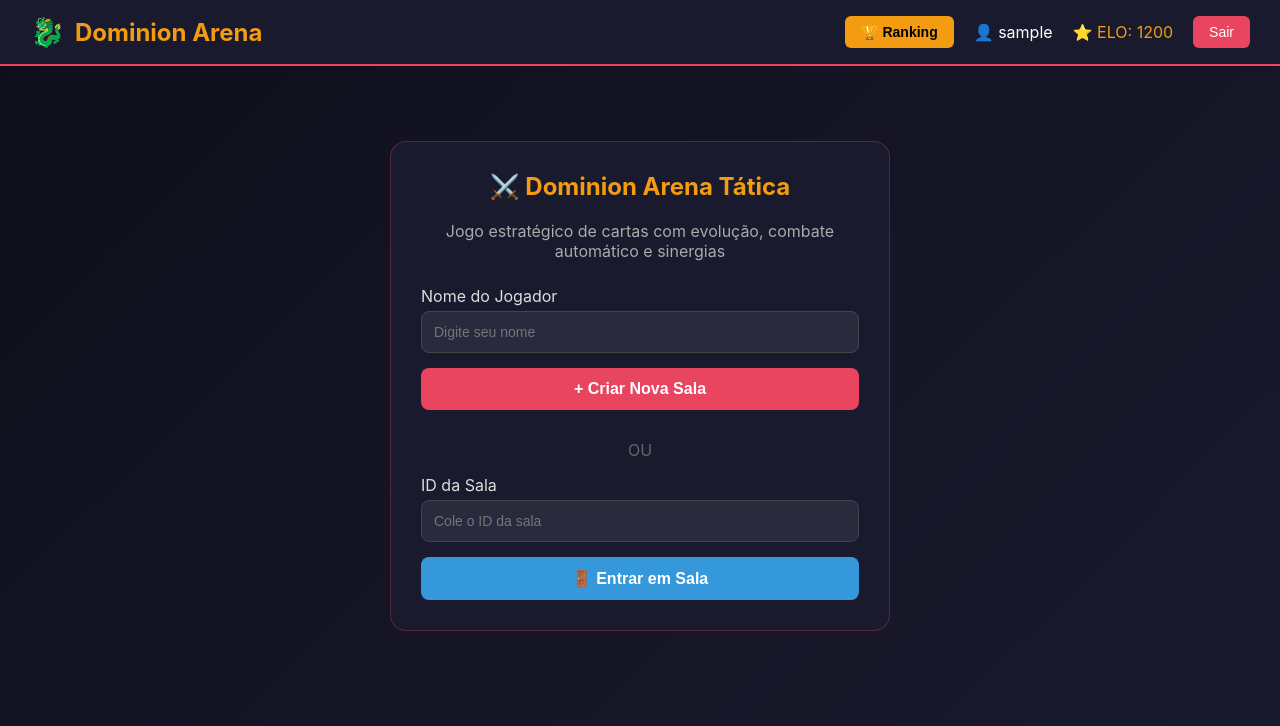
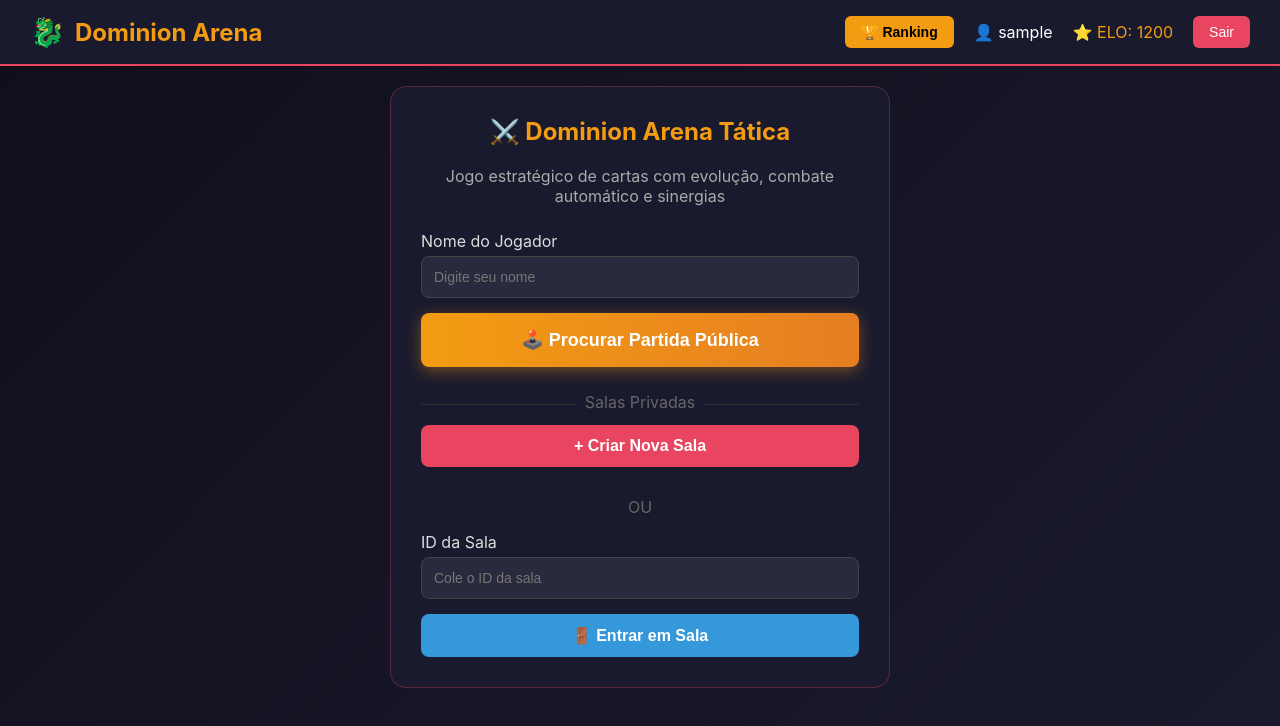
Before and after one commit to bacelouko-lab/dominion-arena, a Next.js app in the folder frontend/: page / in a window 1280 px wide. Shown: the top 726 px of the page. Built offline with nearby package versions, Linux system fonts and the light colour scheme; no server answers; sample sign-in values are in the browser's storage.

Commit message:
Adiciona o matchmaking de partidas publicas e limite de 6 jogadores maixmos no backend

```diff
--- a/frontend/src/pages/index.js
+++ b/frontend/src/pages/index.js
@@ -74,6 +74,23 @@ export default function Home() {
       router.push(`/game/${gameId}?username=${encodeURIComponent(username)}&userId=${user.id}`);
     } catch (err) {
       setError('Sala não encontrada');
+    }
+    setLoading(false);
+  };
+
+  const handleJoinPublicGame = async () => {
+    if (!username.trim()) {
+      setError('Digite seu nome primeiro');
+      return;
+    }
+    setLoading(true);
+    try {
+      const apiUrl = process.env.NEXT_PUBLIC_API_URL || 'https://dominion-arena-1.onrender.com';
+      const res = await fetch(`${apiUrl}/api/games/public`);
+      const data = await res.json();
+      router.push(`/game/${data.gameId}?username=${encodeURIComponent(username)}&userId=${user.id}`);
+    } catch (err) {
+      setError('Erro ao procurar partida pública');
     }
     setLoading(false);
   };
@@ -172,6 +189,30 @@ export default function Home() {
           </div>
 
           <button
+            onClick={handleJoinPublicGame}
+            disabled={loading}
+            style={{
+              width: '100%',
+              padding: '16px 12px',
+              background: 'linear-gradient(90deg, #f39c12, #e67e22)',
+              color: 'white',
+              border: 'none',
+              borderRadius: '8px',
+              fontSize: '18px',
+              fontWeight: 'bold',
+              cursor: loading ? 'not-allowed' : 'pointer',
+              marginBottom: '15px',
+              boxShadow: '0 4px 15px rgba(243, 156, 18, 0.4)'
+            }}
+          >
+            {loading ? 'Buscando...' : '🕹️ Procurar Partida Pública'}
+          </button>
+
+          <div style={{ textAlign: 'center', margin: '20px 0', color: '#666', borderBottom: '1px solid #333', lineHeight: '0.1em' }}>
+            <span style={{ background: '#1a1a2e', padding: '0 10px' }}>Salas Privadas</span>
+          </div>
+
+          <button
             onClick={handleCreateGame}
             disabled={loading}
             style={{
```
Also changed, not shown: 1 other file (tests, documents, lock files or other folders).
